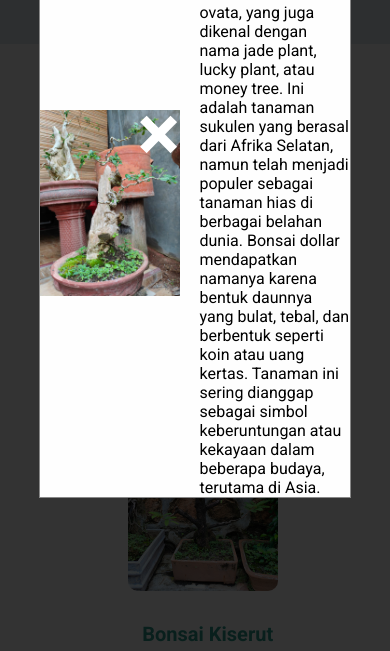
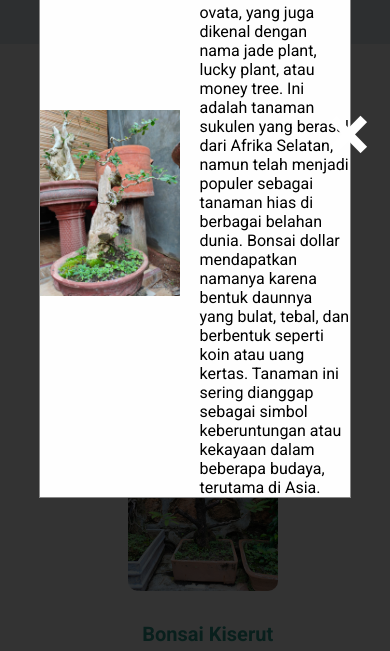
Before and after one commit to DavaFebrian/abah-tios, a plain HTML site: page index.html in a window 390 px wide. Both pictures are taken after a click on the picture 207 px from the left and 1050 px from the top of the page. Shown: the part 821-1472 px from the top of the page. Drawn offline with nearby package versions, Linux system fonts and the light colour scheme.

Commit message:
fix: responsive close, change contact me

```diff
--- a/index.html
+++ b/index.html
@@ -22,7 +22,7 @@
             <li><a href="#about">About Me</a></li>
             <li><a href="#feedback">Feedback</a></li>
         </ul>
-        <button>Contact Me</button>
+        <button><a href="https://wa.me/085210227395">+62 852-1022-7395</a></button>
         <button id="menuButton" onclick="openMenu()">
             <i class='bx bx-menu'></i>
         </button>
--- a/style.css
+++ b/style.css
@@ -520,6 +520,15 @@ footer .bottom .links a{
 
 @media screen and (max-width: 1200px) {
 
+    .close {
+        color: white;
+        position: absolute; /* Change from float:right */
+        top: 280px; /* Adjust top position */
+        right: 100px; /* Adjust right position */
+        font-size: 80px;
+        font-weight: bold;
+      }
+
     .main .left h5{
         font-size: 18px;
     }
@@ -581,6 +590,15 @@ footer .bottom .links a{
         display: none;
     }
 
+    .close {
+        color: white;
+        position: absolute; /* Change from float:right */
+        top: 280px; /* Adjust top position */
+        right: 80px; /* Adjust right position */
+        font-size: 80px;
+        font-weight: bold;
+      }
+
     nav ul{
         gap: 20px;
     }
@@ -634,6 +652,15 @@ footer .bottom .links a{
     nav ul{
         display: none;
     }
+
+    .close {
+        color: white;
+        position: absolute; /* Change from float:right */
+        top: 280px; /* Adjust top position */
+        right: 20px; /* Adjust right position */
+        font-size: 80px;
+        font-weight: bold;
+      }
 
     nav.open .logo{
         display: none;
```
